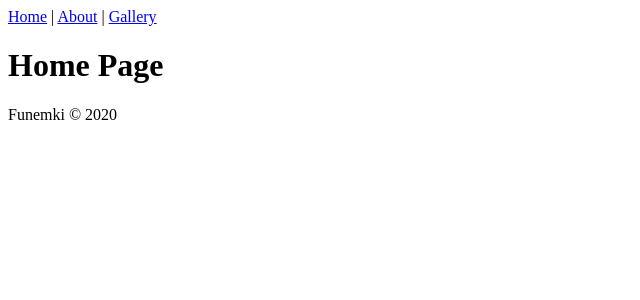
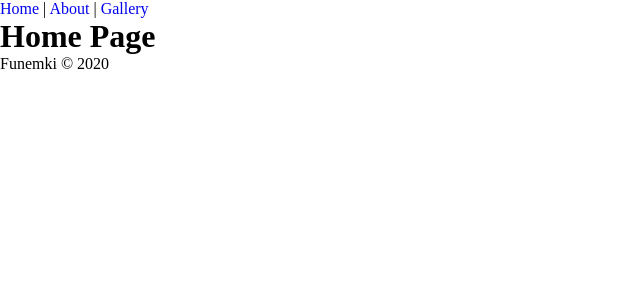
Before and after one commit to michalswiatlowski/online-shop, a Vue app in the folder client/: page /#/ in a window 1280 px wide. Shown: the top 300 px of the page, without its empty margins (0-640 px from the left). Built offline with nearby package versions, Linux system fonts and the light colour scheme.

Commit message:
added global.css file with reset/normalize custom styles

```diff
--- /dev/null
+++ b/client/src/assets/css/global.css
@@ -0,0 +1,33 @@
+:root {
+  font-size: 16px;
+}
+
+html {
+  box-sizing: border-box;
+  scroll-behavior: smooth;
+}
+
+*,
+*::after,
+*::before {
+  margin: 0;
+  padding: 0;
+  box-sizing: inherit;
+}
+
+ul, ol {
+  list-style-type: none;
+}
+
+a {
+  text-decoration: none;
+  cursor: pointer;
+}
+
+button {
+  background-color: transparent;
+  color: inherit;
+  border-width: 0;
+  padding: 0;
+  cursor: pointer;
+}
--- a/client/src/main.js
+++ b/client/src/main.js
@@ -1,6 +1,8 @@
 import Vue from 'vue';
 import App from './App.vue';
 import router from './router';
+
+require('./assets/css/global.css');
 
 Vue.config.productionTip = false;
 
```
